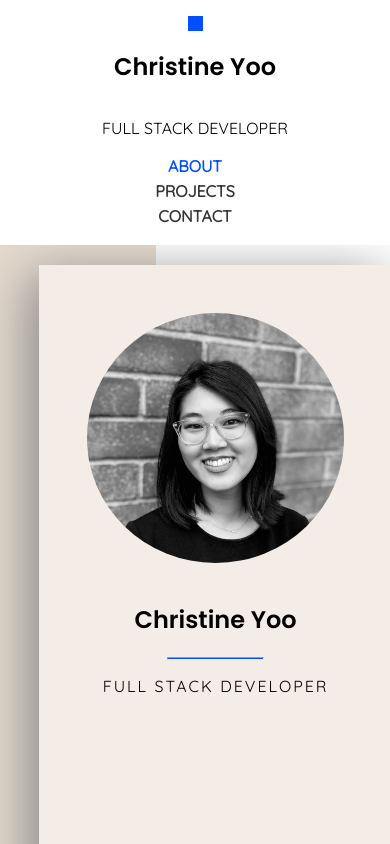
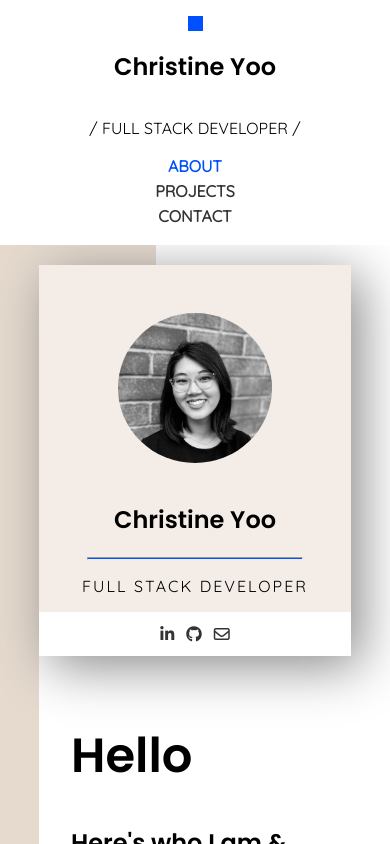
Before and after one commit to christineyoo/christine-portfolio, a React (Create React App) app: page / in a window 390 px wide. Built offline with nearby package versions, Linux system fonts and the light colour scheme.

Commit message:
styled for mobile

```diff
--- a/src/about/About.css
+++ b/src/about/About.css
@@ -24,6 +24,7 @@ a:hover {
   text-align: center;
   background-color: #f4ece6;
   box-shadow: -10px 10px 50px #888888;
+  position: relative;
 }
 
 .about-flex-2 {
@@ -61,8 +62,9 @@ hr {
   padding: 0.75rem;
   background-color: #ffffff;
   position: absolute;
+  margin-bottom: 0;
   bottom: 0;
-  width: 42%;
+  width: 100%;
 }
 
 .blue-button {
@@ -106,6 +108,10 @@ hr {
 }
 
 @media all and (max-width: 600px) {
+  .about-flex {
+    flex-direction: column;
+  }
+
   #about {
     margin-bottom: 5rem;
   }
@@ -113,4 +119,31 @@ hr {
   #about > p {
     font-size: 1.25rem;
   }
+
+  #profile {
+    height: 150px;
+    border-radius: 50%;
+    margin: 3rem 3rem 1rem 3rem;
+  }
+
+  hr {
+    margin: 0 3rem;
+  }
+
+  #about-h1 {
+    font-size: 3rem;
+  }
+
+  .blue-button, .clear-button {
+    margin-bottom: 1rem;
+  }
+
+  .about-flex-1 {
+    box-shadow: 10px 10px 50px #888888;
+  }
+
+  #social {
+    position: relative;
+  }
+
 }
--- a/src/about/About.js
+++ b/src/about/About.js
@@ -30,7 +30,7 @@ class About extends Component {
                 <i className='fab fa-github'></i>
               </a>
               &nbsp; &nbsp;
-              <a href='mailto:tstudent205@gmail.com'>
+              <a href='mailto:christinecho.s@gmail.com'>
                 <i class='far fa-envelope'></i>
               </a>
             </div>
--- a/src/contact/Contact.css
+++ b/src/contact/Contact.css
@@ -69,16 +69,9 @@ form textarea {
   cursor: pointer;
 }
 
-@media all and (min-width: 800px) {
-  #contact {
-    padding: 3rem;
-  }
-
-  .contact-buttons {
-    flex-direction: row;
-  }
-
-  form input {
-    width: 40%;
+@media all and (max-width: 600px) {
+  form {
+    padding: 2rem;
+    margin-bottom: 4rem;
   }
 }
--- a/src/navbar/NavBar.js
+++ b/src/navbar/NavBar.js
@@ -12,7 +12,7 @@ class NavBar extends Component {
         <div className='nav-flex'>
           <h1 className='nav-flex-1 nav-flex-1-left'>Christine Yoo</h1>
           &nbsp;
-          <p className='nav-flex-1-left'> FULL STACK DEVELOPER</p>
+          <p className='nav-flex-1-left'> / FULL STACK DEVELOPER /</p>
         </div>
         <div className='nav-flex-7'></div>
         <div className='nav-flex-1'>
--- a/src/projects/Projects.css
+++ b/src/projects/Projects.css
@@ -1,6 +1,10 @@
 .project-screenshot {
   opacity: 1;
   filter: alpha(opacity=1);
+}
+
+.project-screenshot:hover {
+  opacity: 0.8;
 }
 
 #projects {
@@ -27,7 +31,7 @@
 
 .projects-flex {
   display: flex;
-  flex-direction: column;
+  flex-direction: row;
   margin-bottom: 2rem;
   box-shadow: -10px 10px 50px #888888;
 }
@@ -38,11 +42,12 @@
 }
 
 .projects-flex-1 > p, .projects-flex-1 > a {
-  padding: 1rem 1rem 0 1rem;
+  padding: 1rem;
 }
 
 .projects-flex-2 {
-  flex: 1;
+  flex: 2;
+  margin-bottom: 0;
 }
 
 #projects h1 {
@@ -55,12 +60,6 @@
   border-right: 10px solid #0050ff;
   text-align: right;
   padding-right: 1rem;
-}
-
-.project-screenshot {
-  object-fit: cover;
-  width: 100%;
-  height: 250px;
 }
 
 .bg {
@@ -77,21 +76,29 @@ li {
   font-family: 'Quicksand', sans-serif;
 }
 
-@media all and (min-width: 800px) {
-  #projects {
-    margin-bottom: 5rem;
-  }
+.project-screenshot {
+  object-fit: contain;
+  width: 100%;
+  height: 600px;
+}
 
+@media all and (max-width: 1550px) {
   .projects-flex {
-    flex-direction: row;
+    flex-direction: column;
+    margin-bottom: 4rem;
   }
 
   .project-screenshot {
-    object-fit: contain;
-    /* width: 600px; */
-    /* height: 100%; */
+    object-fit: cover;
     width: 100%;
-    height: 600px;
-    /* border: 2px solid red; */
+    height: 250px;
   }
+
+  .projects-flex-1 {
+    padding-bottom: 2rem;
+  }
+
+  .heading-flex {
+    flex-direction: column;
 }
+}
```
